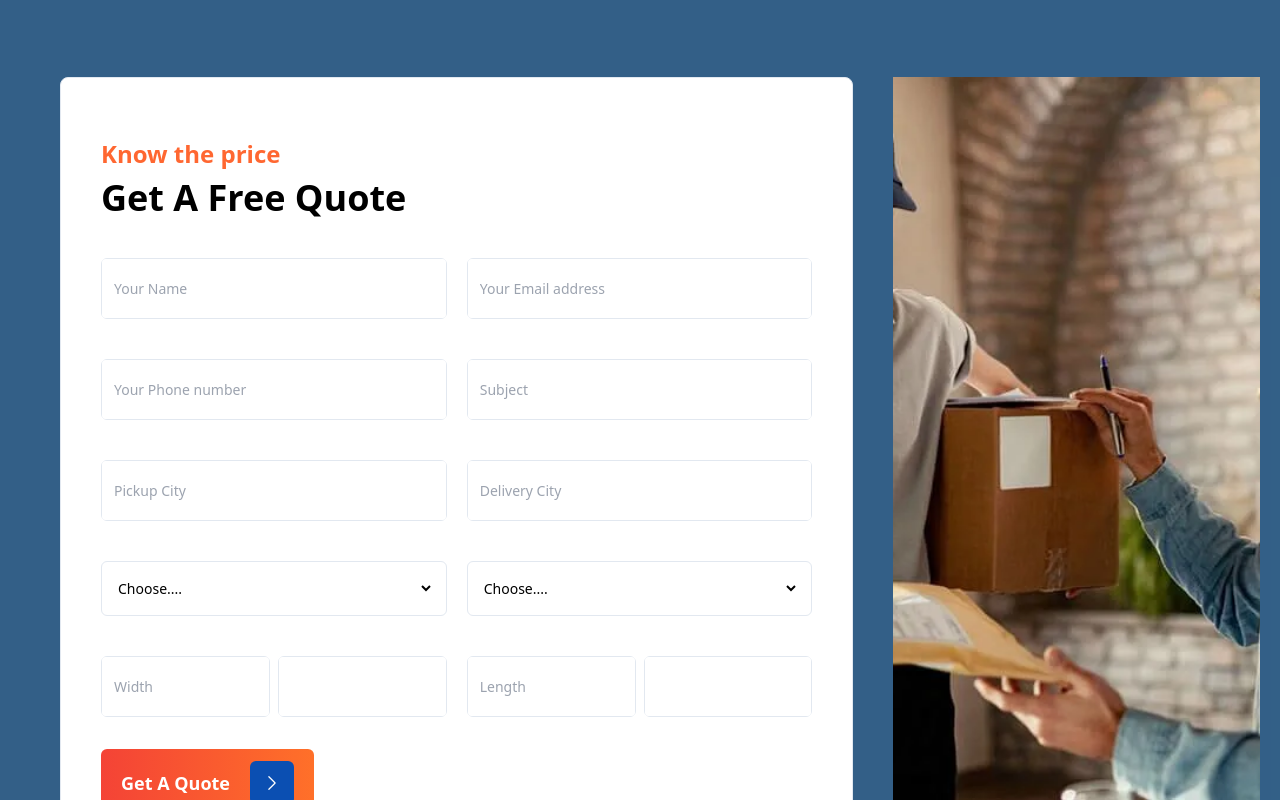
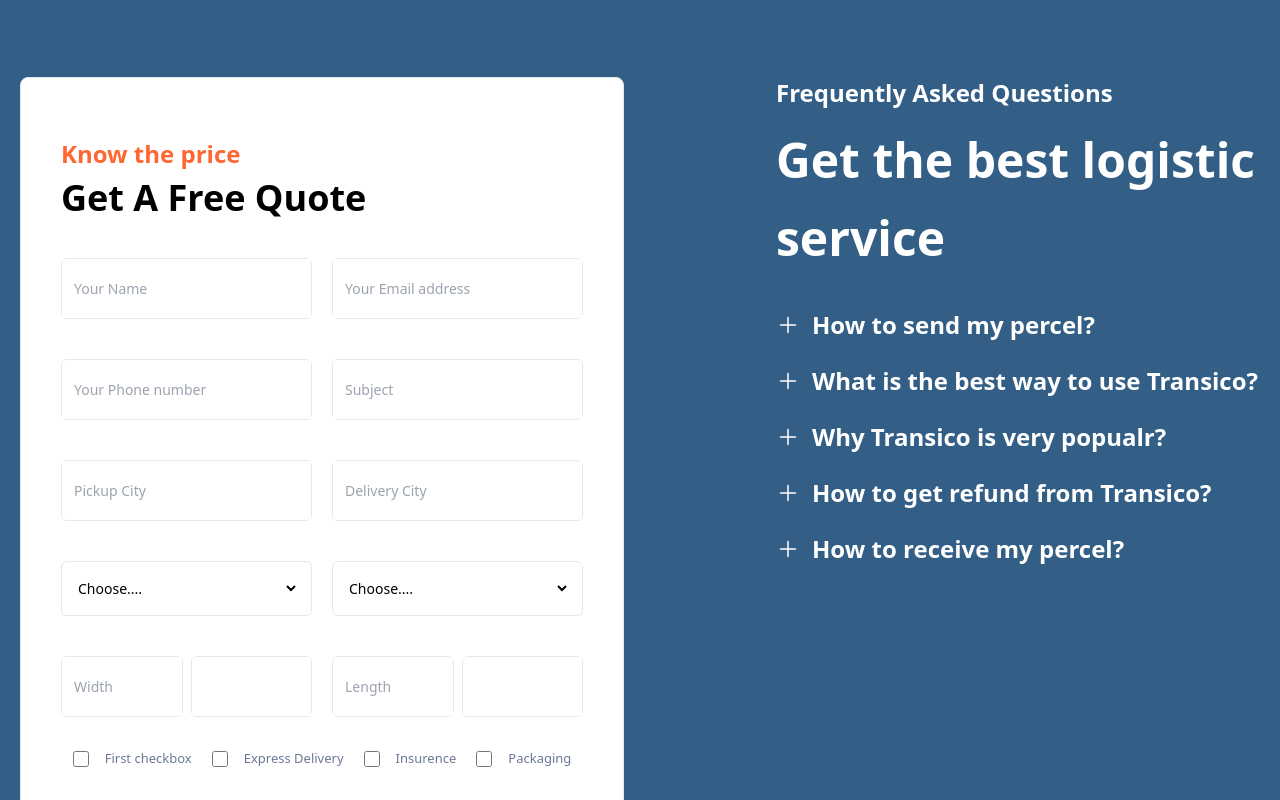
Before and after one commit to Hall-e3/thiotransportation, a React (Create React App) app: page /services in a window 1280 px wide. Shown: the part 3380-4180 px from the top of the page. Built offline with nearby package versions, Linux system fonts and the light colour scheme.

Commit message:
new changes

```diff
--- a/package.json
+++ b/package.json
@@ -5,6 +5,7 @@
   "dependencies": {
     "@emotion/react": "^11.11.1",
     "@emotion/styled": "^11.11.0",
+    "@headlessui/react": "^1.7.17",
     "@heroicons/react": "^2.0.18",
     "@material-tailwind/react": "^2.1.2",
     "@mui/icons-material": "^5.14.11",
--- a/src/components/CheckBox.jsx
+++ b/src/components/CheckBox.jsx
@@ -13,7 +13,7 @@
   return (
     <div className="flex space-x-4 items-center">
       {left && (
-        <label className="ml-2 lg:text-[13px] 2xl:text-[14px] font-medium text-gray-900 dark:text-gray-300">
+        <label className="ml-2 lg:text-[13px] 2xl:text-[14px] font-medium text-grey_skip">
           {label}
         </label>
       )}
@@ -28,7 +28,7 @@
         />
       </div>
       {right && (
-        <label className="ml-2 lg:text-[13px] 2xl:text-[14px] font-medium text-gray-900 dark:text-gray-300">
+        <label className="ml-2 lg:text-[13px] 2xl:text-[14px] font-medium text-grey_skip">
           {label}
         </label>
       )}
--- /dev/null
+++ b/src/components/DisclosureComponent.jsx
@@ -0,0 +1,32 @@
+import React from "react";
+import { Disclosure } from "@headlessui/react";
+import { disclosures } from "../data";
+import { MinusIcon, PlusIcon } from "@heroicons/react/24/solid";
+
+export default function DisclosureComponent() {
+  return (
+    <div className="flex flex-col space-y-6">
+      {disclosures.map((d) => (
+        <Disclosure key={d.id}>
+          {({ open }) => (
+            <>
+              <Disclosure.Button className="flex items-center space-x-3 cursor-pointer">
+                {!open ? (
+                  <PlusIcon className="w-6 h-6 text-white" />
+                ) : (
+                  <MinusIcon className="w-6 h-6 text-white" />
+                )}
+                <span className="font-bold text-white text-2xl">{d.title}</span>
+              </Disclosure.Button>
+              <Disclosure.Panel className="transition-max-height ease-in-out duration-300 py-0 flex ">
+                <span className="font-medium text-md text-grey_skip pl-13">
+                  {d.description}
+                </span>
+              </Disclosure.Panel>
+            </>
+          )}
+        </Disclosure>
+      ))}
+    </div>
+  );
+}
--- a/src/components/index.jsx
+++ b/src/components/index.jsx
@@ -6,6 +6,7 @@
 import Footer from "./Footer";
 import SelectField from "./SelectField";
 import CheckBox from "./CheckBox";
+import DisclosureComponent from "./DisclosureComponent";
 export {
   Loader,
   Supensing,
@@ -15,4 +16,5 @@
   Footer,
   SelectField,
   CheckBox,
+  DisclosureComponent,
 };
--- a/src/data/index.jsx
+++ b/src/data/index.jsx
@@ -171,3 +171,36 @@
       "Knim ad minim veniam, quis nostud exercitation ullamco laboris nisi ut aliquip betha kake jeye.",
   },
 ];
+
+export const disclosures = [
+  {
+    id: 1,
+    title: "How to send my percel?",
+    description:
+      "Duis aute irure dolor in reprehenderit in voluptate velit esse cillum dolore eu fugiatmnis iste natus error sits when the musics over turn off the light",
+  },
+  {
+    id: 2,
+    title: "What is the best way to use Transico?",
+    description:
+      "Duis aute irure dolor in reprehenderit in voluptate velit esse cillum dolore eu fugiatmnis iste natus error sits when the musics over turn off the light",
+  },
+  {
+    id: 3,
+    title: "Why Transico is very popualr?",
+    description:
+      "Duis aute irure dolor in reprehenderit in voluptate velit esse cillum dolore eu fugiatmnis iste natus error sits when the musics over turn off the light",
+  },
+  {
+    id: 4,
+    title: "How to get refund from Transico?",
+    description:
+      "Duis aute irure dolor in reprehenderit in voluptate velit esse cillum dolore eu fugiatmnis iste natus error sits when the musics over turn off the light",
+  },
+  {
+    id: 5,
+    title: "How to receive my percel?",
+    description:
+      "Duis aute irure dolor in reprehenderit in voluptate velit esse cillum dolore eu fugiatmnis iste natus error sits when the musics over turn off the light",
+  },
+];
--- a/src/pages/Services.jsx
+++ b/src/pages/Services.jsx
@@ -1,11 +1,27 @@
-import React from "react";
+import React, { useState } from "react";
 import Layout from "../layout";
-import { hardboard, service, transport } from "../constants";
-import { Button, Input, SelectField } from "../components";
-import { CheckIcon, ChevronRightIcon } from "@heroicons/react/24/solid";
+import { service } from "../constants";
+import {
+  Button,
+  CheckBox,
+  DisclosureComponent,
+  Input,
+  SelectField,
+} from "../components";
+import {
+  CheckIcon,
+  ChevronRightIcon,
+  MinusIcon,
+  PlusIcon,
+} from "@heroicons/react/24/solid";
 import { cards, works } from "../data";
 
 export default function Services() {
+  const [isOpen, setIsOpen] = useState(false);
+
+  const toggleDisclosure = () => {
+    setIsOpen(!isOpen);
+  };
   return (
     <Layout>
       <div className="py-16 bg-no-repeat bg-cover bg-gradient-to-r from-cyan-500 to-primary_green opacity-90">
@@ -194,8 +210,8 @@
       </div>
       <div className="py-30 bg-[#003869CC]">
         <div className="max-w-[1240px] mx-auto">
-          <div className="flex flex-row">
-            <div className="w-full flex flex-col justify-center px-10">
+          <div className="flex flex-row space-x-8">
+            <div className="flex flex-col justify-center flex-1">
               <div className="border border-stroke rounded-lg px-10 py-15 space-y-8 bg-white">
                 <div className="flex flex-col space-y-2">
                   <h3 className="text-2xl font-bold text-[#ff6731]">
@@ -255,6 +271,32 @@
                     <Input type="number" styles="border rounded-md" />
                   </div>
                 </div>
+                <div className="flex justify-center items-center space-x-5">
+                  <CheckBox
+                    label="First checkbox"
+                    type="checkbox"
+                    onChange={() => {}}
+                    right={true}
+                  />
+                  <CheckBox
+                    label="Express Delivery"
+                    type="checkbox"
+                    onChange={() => {}}
+                    right={true}
+                  />
+                  <CheckBox
+                    label="Insurence"
+                    type="checkbox"
+                    onChange={() => {}}
+                    right={true}
+                  />
+                  <CheckBox
+                    label="Packaging"
+                    type="checkbox"
+                    onChange={() => {}}
+                    right={true}
+                  />
+                </div>
                 <Button
                   text="Get A Quote"
                   buttonStyle="w-[30%] bg-gradient-to-r text-white  from-red-500  to-primary_orange py-3 text-lg font-bold rounded-md"
@@ -266,12 +308,18 @@
                 />
               </div>
             </div>
-            <div className="">
-              <img
-                src={service}
-                alt="service"
-                className="w-full h-full object-cover"
-              />
+            <div className="flex-1">
+              <div className={`flex flex-col space-y-8 pl-30`}>
+                <div className="flex flex-col space-y-3">
+                  <h3 className="text-2xl font-bold text-white">
+                    Frequently Asked Questions
+                  </h3>
+                  <h3 className="text-5xl font-bold text-white leading-relaxed">
+                    Get the best logistic service
+                  </h3>
+                </div>
+                <DisclosureComponent />
+              </div>
             </div>
           </div>
         </div>
```
Also changed, not shown: 1 other file (tests, documents, lock files or other folders).
